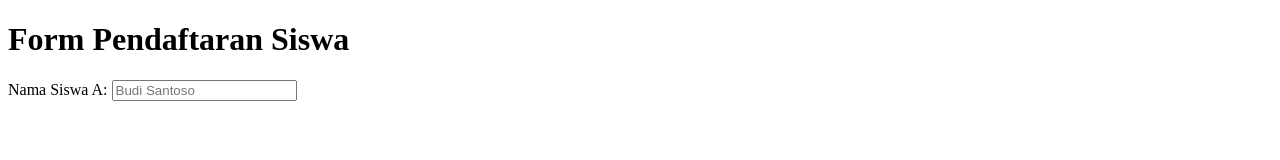
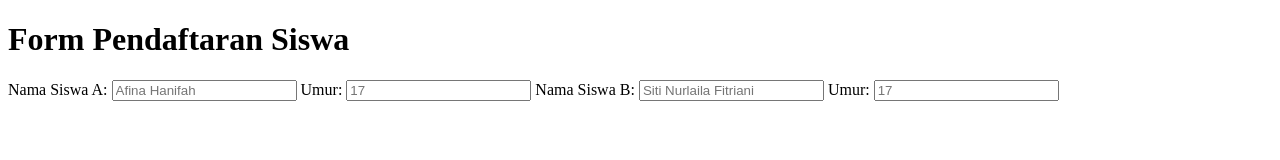
Before and after one commit to SitiNurlailaFitriani-pixel/pendaftaran-siswa-kelompok2, a plain HTML site: page index.html in a window 1280 px wide. Drawn offline with Linux system fonts and the light colour scheme.

Commit message:
Menambahkan input nama Fitri

```diff
--- a/index.html
+++ b/index.html
@@ -11,11 +11,21 @@
 
     <form id="form-pendaftaran">
         <!-- Input anggota kelompok akan dimasukkan di sini -->
-    </form>
     <form id="form-pendaftaran">
     <!-- Tambahkan bagianmu di sini -->
     <label for="nama_afina">Nama Siswa A:</label>
-    <input type="text" id="nama_afina" name="nama_afina" placeholder="Budi Santoso">
-</form>
+    <input type="text" id="nama_afina" name="nama_afina" placeholder="Afina Hanifah">
+
+    <label for="umur_afina">Umur:</label>
+    <input type="number" id="umur_afina" name="umur_afina" placeholder="17">
+    <form id="form-pendaftaran">
+    <!-- Tambahkan bagianmu di sini -->
+    <label for="nama_Fitri">Nama Siswa B:</label>
+    <input type="text" id="nama_Fitri" name="nama_Fitri" placeholder="Siti Nurlaila Fitriani">
+
+    <label for="umur_Fitri">Umur:</label>
+    <input type="number" id="umur_Fitri" name="umur_Fitri" placeholder="17">
+
+
 </body>
 </html>
```
